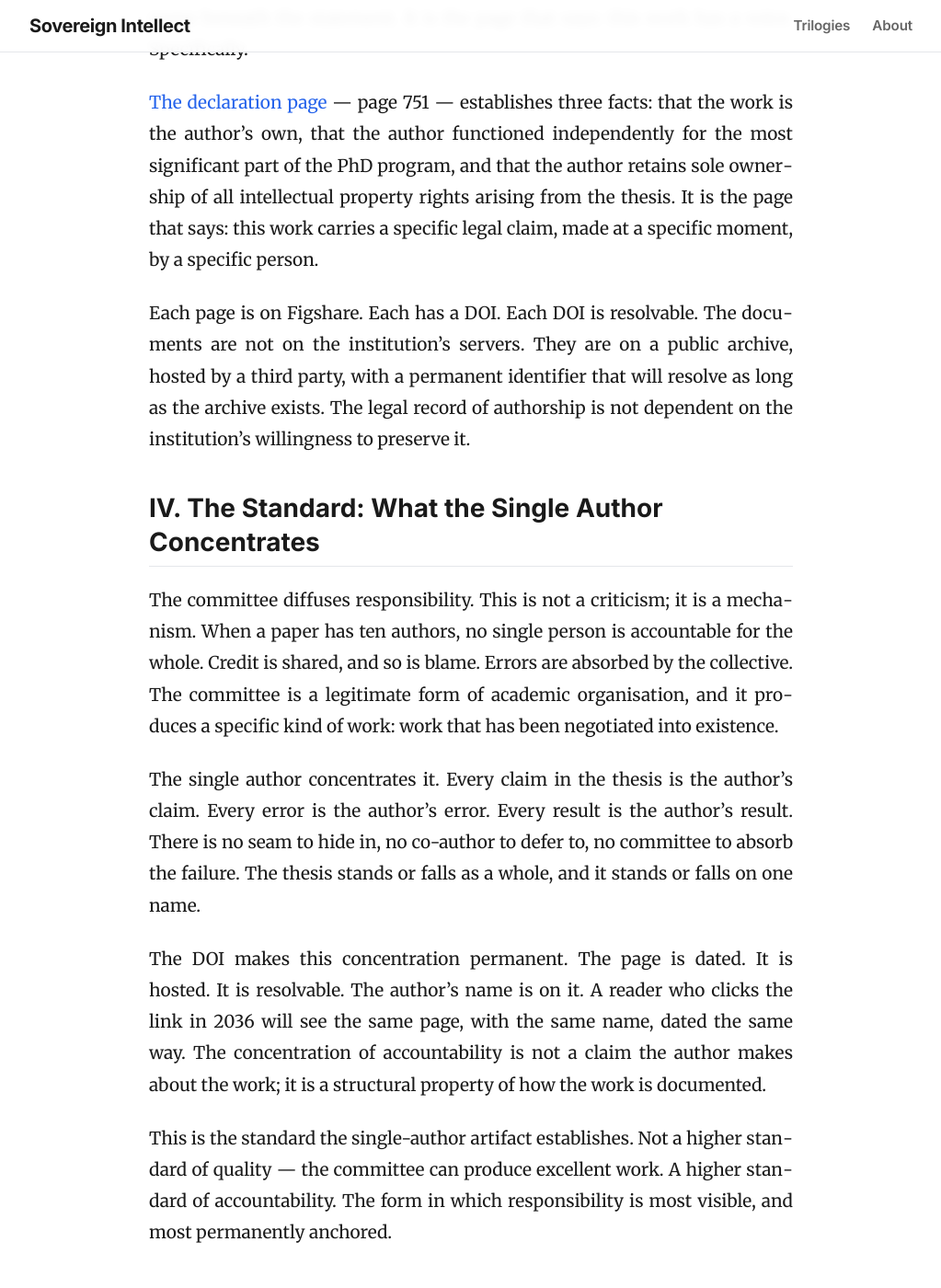
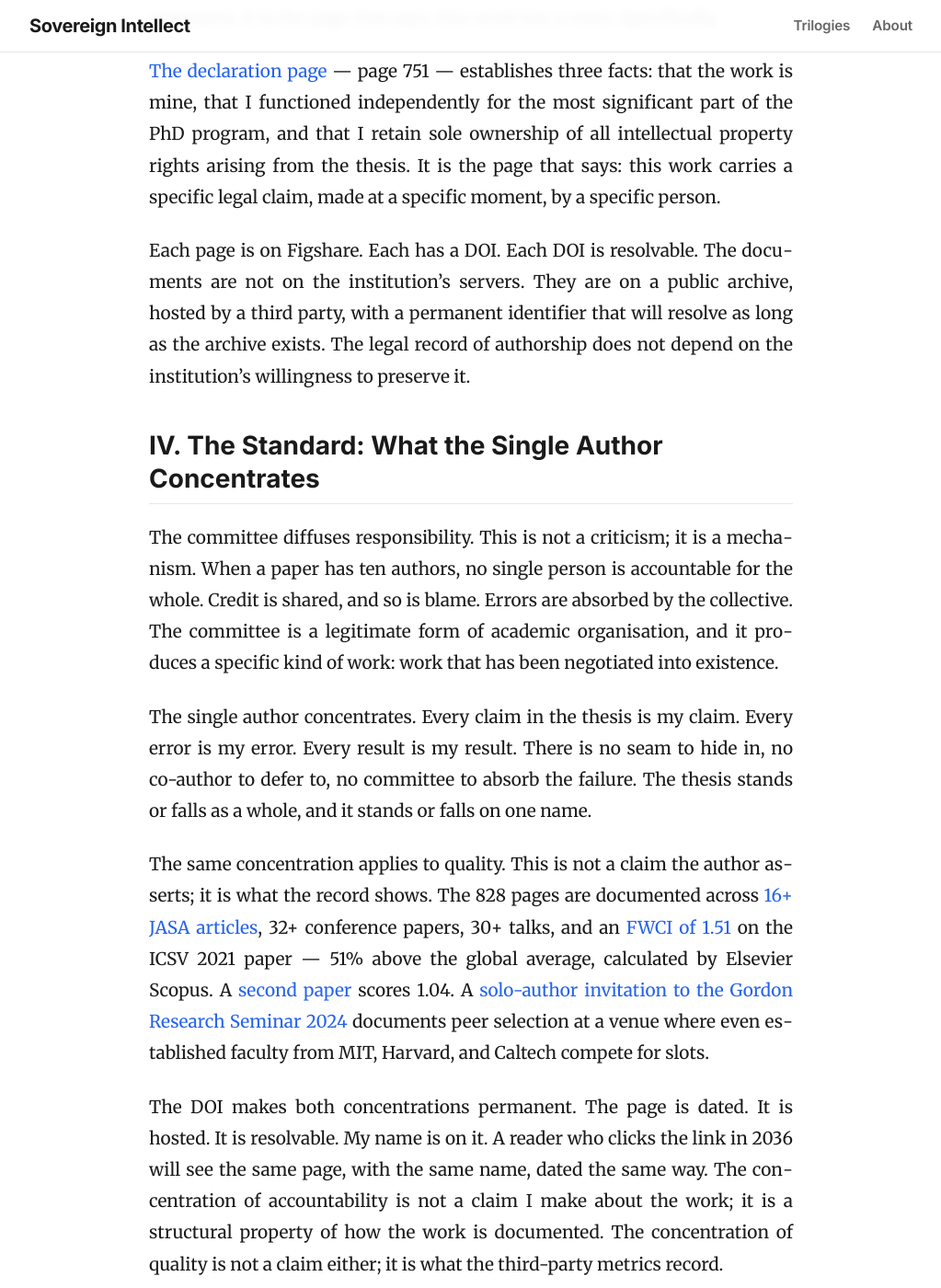
Before and after one commit to pravinkumar-ghodake/sovereign-intellect-blog, a Jekyll site: the page built from _posts/2026-11-22-the-unbroken-thread.md, in a window 1280 px wide and 1400 px high, scrolled down 3352 px. Shown: the whole window at 92% size, without its empty margins (128-1151 px from the left). Built offline with Jekyll 4.4.1, drawn with Linux system fonts in a browser that asks for light colours; some of the changed text lies outside the part shown.

Commit message:
Update 2026-11-22-the-unbroken-thread.md

```diff
--- a/_posts/2026-11-22-the-unbroken-thread.md
+++ b/_posts/2026-11-22-the-unbroken-thread.md
@@ -50,7 +50,7 @@ It opens with a quote from Prof. Zhigang Suo of Harvard University: *"Waves: Yet
 
 A reader who opens <a href="https://doi.org/10.6084/m9.figshare.34174368" target="_blank">the thesis record on Figshare</a> sees the front matter first. The copyright page. The philosophy page. The declaration. Those three pages are disclosed publicly, for reasons the thesis itself explains — the research contains results that are not yet fully published, and the author retains the right to control their dissemination. The full thesis is available on request.
 
-But the disclosed pages are enough. They make the artifact legible. And what they reveal is not just a document. It is a form of accountability.
+But the disclosed pages are enough. They make the artifact legible. And what they reveal is not just a document. It is a form of ownership.
 
 </div>
 
@@ -60,13 +60,13 @@ But the disclosed pages are enough. They make the artifact legible. And what the
 
 Three pages of the thesis are public. Each does a specific job. Each is anchored to its own persistent identifier. None of them lives on the institution's servers.
 
-<a href="https://doi.org/10.6084/m9.figshare.34174368" target="_blank">The copyright page</a> — page iii — establishes the author's copyright claim, the sole-authorship claim, and the ORCID identifier that links the copyright to a globally unique author identity. It is the page that says: this work belongs to someone. Specifically.
+<a href="https://doi.org/10.6084/m9.figshare.34174368" target="_blank">The copyright page</a> — page iii — establishes my copyright claim, the sole-authorship claim, and the ORCID identifier that links the copyright to a globally unique author identity. It is the page that says: this work belongs to someone. Specifically.
 
-<a href="https://doi.org/10.6084/m9.figshare.34175961" target="_blank">The philosophy page</a> — page vii — establishes the intellectual framing. It carries the Suo quote, the author's explanatory paragraph, and the author's name beneath the statement. It is the page that says: this work has a voice. Specifically.
+<a href="https://doi.org/10.6084/m9.figshare.34175961" target="_blank">The philosophy page</a> — page vii — establishes the intellectual framing. It carries the Suo quote, my explanatory paragraph, and my name beneath the statement. It is the page that says: this work has a voice. Specifically.
 
-<a href="https://doi.org/10.6084/m9.figshare.34177155" target="_blank">The declaration page</a> — page 751 — establishes three facts: that the work is the author's own, that the author functioned independently for the most significant part of the PhD program, and that the author retains sole ownership of all intellectual property rights arising from the thesis. It is the page that says: this work carries a specific legal claim, made at a specific moment, by a specific person.
+<a href="https://doi.org/10.6084/m9.figshare.34177155" target="_blank">The declaration page</a> — page 751 — establishes three facts: that the work is mine, that I functioned independently for the most significant part of the PhD program, and that I retain sole ownership of all intellectual property rights arising from the thesis. It is the page that says: this work carries a specific legal claim, made at a specific moment, by a specific person.
 
-Each page is on Figshare. Each has a DOI. Each DOI is resolvable. The documents are not on the institution's servers. They are on a public archive, hosted by a third party, with a permanent identifier that will resolve as long as the archive exists. The legal record of authorship is not dependent on the institution's willingness to preserve it.
+Each page is on Figshare. Each has a DOI. Each DOI is resolvable. The documents are not on the institution's servers. They are on a public archive, hosted by a third party, with a permanent identifier that will resolve as long as the archive exists. The legal record of authorship does not depend on the institution's willingness to preserve it.
 
 </div>
 
@@ -76,11 +76,13 @@ Each page is on Figshare. Each has a DOI. Each DOI is resolvable. The documents
 
 The committee diffuses responsibility. This is not a criticism; it is a mechanism. When a paper has ten authors, no single person is accountable for the whole. Credit is shared, and so is blame. Errors are absorbed by the collective. The committee is a legitimate form of academic organisation, and it produces a specific kind of work: work that has been negotiated into existence.
 
-The single author concentrates it. Every claim in the thesis is the author's claim. Every error is the author's error. Every result is the author's result. There is no seam to hide in, no co-author to defer to, no committee to absorb the failure. The thesis stands or falls as a whole, and it stands or falls on one name.
+The single author concentrates. Every claim in the thesis is my claim. Every error is my error. Every result is my result. There is no seam to hide in, no co-author to defer to, no committee to absorb the failure. The thesis stands or falls as a whole, and it stands or falls on one name.
 
-The DOI makes this concentration permanent. The page is dated. It is hosted. It is resolvable. The author's name is on it. A reader who clicks the link in 2036 will see the same page, with the same name, dated the same way. The concentration of accountability is not a claim the author makes about the work; it is a structural property of how the work is documented.
+The same concentration applies to quality. This is not a claim the author asserts; it is what the record shows. The 828 pages are documented across <a href="https://scholar.google.com/citations?user=WJSL6fIAAAAJ" target="_blank">16+ JASA articles</a>, 32+ conference papers, 30+ talks, and an <a href="https://scopus.com/pages/publications/85117472334" target="_blank">FWCI of 1.51</a> on the ICSV 2021 paper — 51% above the global average, calculated by Elsevier Scopus. A <a href="https://scopus.com/pages/publications/85124142075" target="_blank">second paper</a> scores 1.04. A <a href="https://doi.org/10.6084/m9.figshare.34157106" target="_blank">solo-author invitation to the Gordon Research Seminar 2024</a> documents peer selection at a venue where even established faculty from MIT, Harvard, and Caltech compete for slots.
 
-This is the standard the single-author artifact establishes. Not a higher standard of quality — the committee can produce excellent work. A higher standard of accountability. The form in which responsibility is most visible, and most permanently anchored.
+The DOI makes both concentrations permanent. The page is dated. It is hosted. It is resolvable. My name is on it. A reader who clicks the link in 2036 will see the same page, with the same name, dated the same way. The concentration of accountability is not a claim I make about the work; it is a structural property of how the work is documented. The concentration of quality is not a claim either; it is what the third-party metrics record.
+
+This is what the single-author artifact establishes. Quality and accountability are concentrated in the same document, on the same name, at the same DOI. Both are verifiable. Both are mine.
 
 </div>
 
@@ -90,7 +92,7 @@ This is the standard the single-author artifact establishes. Not a higher standa
 
 The institutional vocabulary for this work is *research translation*. The phrase describes a function: the movement of research from laboratory to application, brokered by an office, a program, a partnership. The office exists because the work cannot move itself. It requires translation.
 
-Drop the modifier. The work is not research translation. It is **translation-ready**.
+Drop the modifier. My work is not research translation. It is **translation-ready**.
 
 The single author produces work that is already in the form the translation office would produce — legible, documented, citable, attributable — without waiting for the office to exist. The 828 pages are not a manuscript waiting for a translator. They are the finished product, waiting for a reader. The DOI is not a promise of future translation. It is the translation, in the form the reader can use it.
 
@@ -106,13 +108,13 @@ If one author can produce 828 pages of verifiable work, why do institutions need
 
 *What is the document?*
 
-But scale alone proves nothing. A large document can still be a large plagiarism; a single-author thesis can still be someone else's thesis. What makes the 828 pages verifiable — what makes them *yours* in a way anyone can check — is the metric. The artifact has been built. Part II will be about the number that proves it.
+The artifact is complete. What makes it verifiable — what makes it *mine* in a way anyone can check — is the metric. The thesis has scale; the metric has specificity. Part II is about the number that proves the work is original.
 
 </div>
 
 ---
 
-<div style="font-family: var(--font-ui); font-size: 0.9rem; line-height: 1.35; text-align: right; margin-top: 1.5rem; margin-bottom:  -1rem;">
+<div style="font-family: var(--font-ui); font-size: 0.9rem; line-height: 1.35; text-align: right; margin-top: 1.5rem; margin-bottom: -1rem;">
 
   <div style="font-size: 0.95rem; letter-spacing: 0.08em; margin-bottom: 0.35rem; text-align: right;">SOURCES</div>
   <div style="border-top: 1px solid rgba(128,128,128,0.15); margin-bottom: 0.45rem;"></div>
@@ -136,6 +138,7 @@ But scale alone proves nothing. A large document can still be a large plagiarism
     <span style="opacity: 0.55;"> | </span>
     Independent Authorship &amp; IP Declaration, p. 751
   </div>
+
   <div style="border-top: 1px solid rgba(128,128,128,0.15); margin-bottom: 0.45rem;"></div>
 
   <div style="font-weight: 600; margin: 0.45rem 0 0.2rem;">Secondary Sources</div>
@@ -147,12 +150,12 @@ But scale alone proves nothing. A large document can still be a large plagiarism
   </div>
 
   <div style="margin-bottom: 0.3rem; white-space: nowrap; overflow-x: auto;">
-    <a href="https://pravinkumar-ghodake.github.io/pravinkumar-ghodake-academic-archive/" style="font-size: 0.82rem;">https://pravinkumar-ghodake.github.io/pravinkumar-ghodake-academic-archive/</a>
+    <a href="https://pravinkumar-ghodake.github.io/pravinkumar-ghodake-academic-archive/01-public-records/research-outputs/" style="font-size: 0.82rem;">https://pravinkumar-ghodake.github.io/pravinkumar-ghodake-academic-archive/01-public-records/research-outputs/</a>
     <span style="opacity: 0.55;"> | </span>
-    Academic Archive — Main
+    Research Outputs — Public Records
   </div>
+
   <div style="border-top: 1px solid rgba(128,128,128,0.15); margin-bottom: 0.45rem;"></div>
-
 
   <div style="font-weight: 600; margin: 0.45rem 0 0.2rem;">Persistent Identifiers</div>
 
@@ -167,6 +170,13 @@ But scale alone proves nothing. A large document can still be a large plagiarism
     <span style="opacity: 0.55;"> | </span>
     Figshare Author Profile
   </div>
+
   <div style="border-top: 1px solid rgba(128,128,128,0.15); margin-bottom: 0.45rem;"></div>
 
 </div>
+
+<div align="justify" markdown="1" style="margin-top: 2rem;">
+
+<a href="{{ '/the-turnitin-score.html' | relative_url }}">The 2% Turnitin Score →</a>
+
+</div>
```
